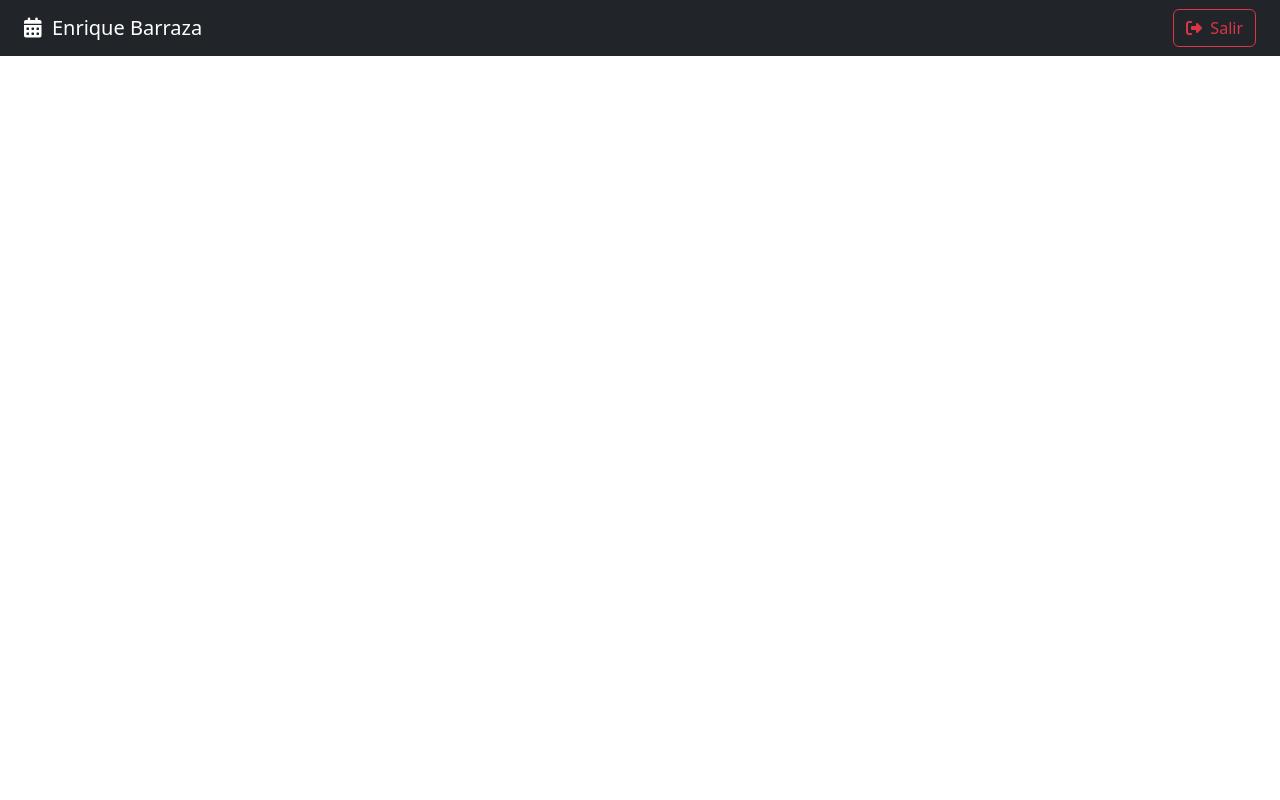
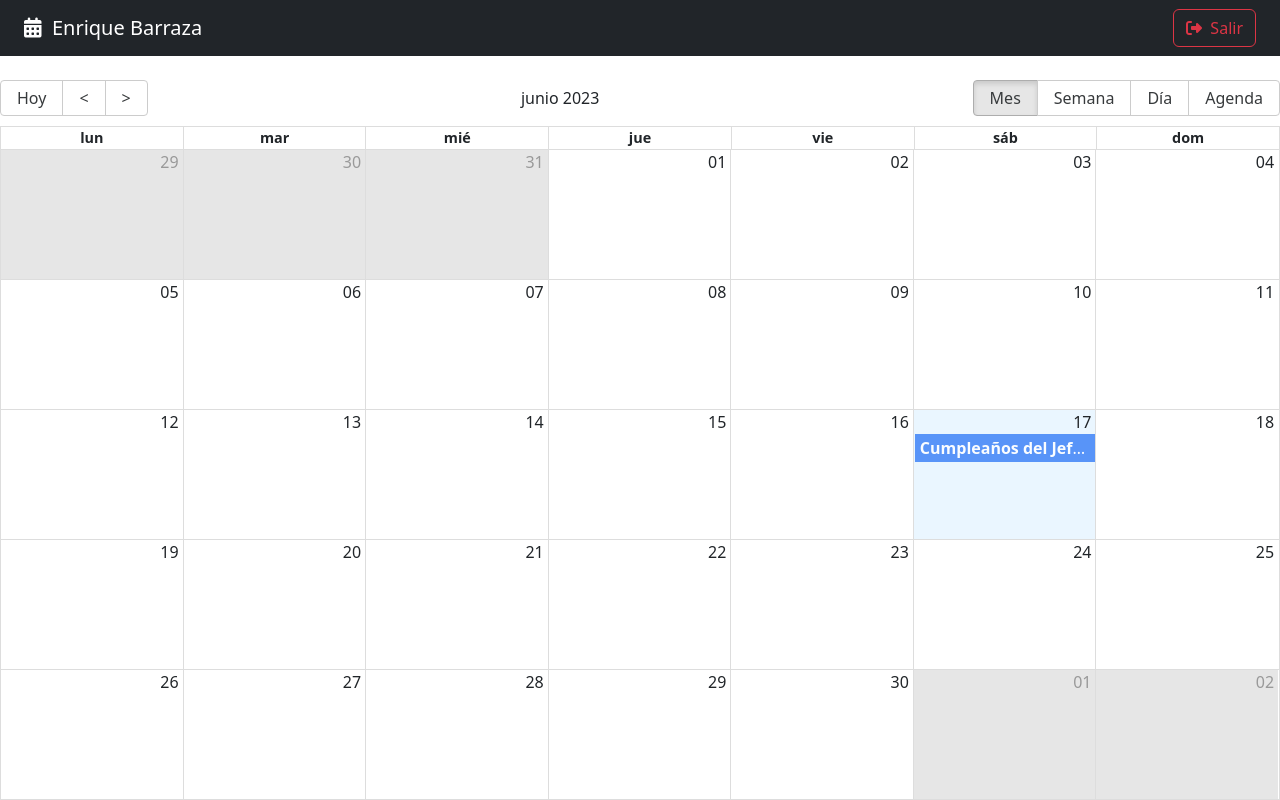
Before and after one commit to DARKSPACE98/CalendarApp, a React (Vite) app: page / in a window 1280 px wide. Built offline with nearby package versions, Linux system fonts and the light colour scheme.

Commit message:
Se agrega estructura del calendario

```diff
--- a/package.json
+++ b/package.json
@@ -9,9 +9,11 @@
     "preview": "vite preview"
   },
   "dependencies": {
+    "date-fns": "^2.30.0",
     "localforage": "^1.10.0",
     "match-sorter": "^6.3.1",
     "react": "^18.2.0",
+    "react-big-calendar": "^1.8.1",
     "react-dom": "^18.2.0",
     "react-router-dom": "^6.13.0",
     "sort-by": "^1.2.0"
--- /dev/null
+++ b/src/calendar/components/CalendarEvent.jsx
@@ -0,0 +1,13 @@
+
+
+export const CalendarEvent = ({ event }) => {
+
+    const { title, user } = event;
+
+    return (
+    <>
+        <strong>{title}</strong>
+        <span> - {user.name}</span>
+    </>
+  )
+}
--- a/src/calendar/index.js
+++ b/src/calendar/index.js
@@ -1,3 +1,4 @@
 
 export * from './pages/CalendarPage';
 export * from './components/Navbar';
+export * from './components/CalendarEvent'
--- a/src/calendar/pages/CalendarPage.jsx
+++ b/src/calendar/pages/CalendarPage.jsx
@@ -1,10 +1,59 @@
-import { Navbar } from "../"
+import { CalendarEvent, Navbar } from "../"
+import { Calendar } from 'react-big-calendar'
+import 'react-big-calendar/lib/css/react-big-calendar.css';
 
+import { addHours } from "date-fns"
+import { getMessagesES, localizer } from "../../helpers";
+
+const events = [{
+  title: 'Cumpleaños del Jefe',
+  notes: 'Hay que comprar el pastel',
+  start: new Date(),
+  end: addHours(  new Date(), 2),
+  bgColor: '#fafafa',
+  user: {
+    _id: '123',
+    name: 'Enrique'
+  }
+}]
 
 export const CalendarPage = () => {
+
+  const eventStyleGetter = ( event, start, end, isSelected ) => {
+
+    const style = {
+      backgroundColor: '#347CF7',
+      borderRadius: '0px',
+      opacity: 0.8,
+      color: 'white'
+    }
+
+    return{
+      style
+    }
+
+  }
+
   return (
     <>
       <Navbar />
+
+      <Calendar
+      culture='es'
+      localizer={localizer}
+      events={ events }
+      startAccessor="start"
+      endAccessor="end"
+      style={{ height: 'calc( 100vh - 80px )' }}
+      messages={ getMessagesES() }
+      eventPropGetter={ eventStyleGetter }
+      components={
+        {
+          event: CalendarEvent
+        }
+      }
+   />
+
     </>
   )
 }
--- /dev/null
+++ b/src/helpers/calendarLocalizer.js
@@ -0,0 +1,15 @@
+import { parse, startOfWeek, getDay, format } from "date-fns"
+import esES from 'date-fns/locale/es'
+import { dateFnsLocalizer } from "react-big-calendar"
+
+const locales = {
+    'es': esES,
+  }
+
+export const localizer = dateFnsLocalizer({
+    format,
+    parse,
+    startOfWeek,
+    getDay,
+    locales,
+  })
--- /dev/null
+++ b/src/helpers/getMessages.js
@@ -0,0 +1,20 @@
+
+export const getMessagesES = () => {
+
+    return {
+        allDay: 'Todo el día',
+        previous: '<',
+        next: '>',
+        today: 'Hoy',
+        month: 'Mes',
+        week: 'Semana',
+        day: 'Día',
+        agenda: 'Agenda',
+        date: 'Fecha',
+        time: 'Hora',
+        event: 'Evento',
+        noEventsInRange: 'No hay eventos en este rango',
+        showMore: total => `+ Ver más (${total})`
+    };
+
+}
--- /dev/null
+++ b/src/helpers/index.js
@@ -0,0 +1,3 @@
+
+export * from './calendarLocalizer';
+export * from './getMessages';
--- a/src/main.jsx
+++ b/src/main.jsx
@@ -6,5 +6,5 @@
 ReactDOM.createRoot(document.getElementById('root')).render(
  //<React.StrictMode>
     <CalendarApp />
-  //</React.StrictMode>
+ //</React.StrictMode>
 )
```
Also changed, not shown: 1 other file (tests, documents, lock files or other folders).
